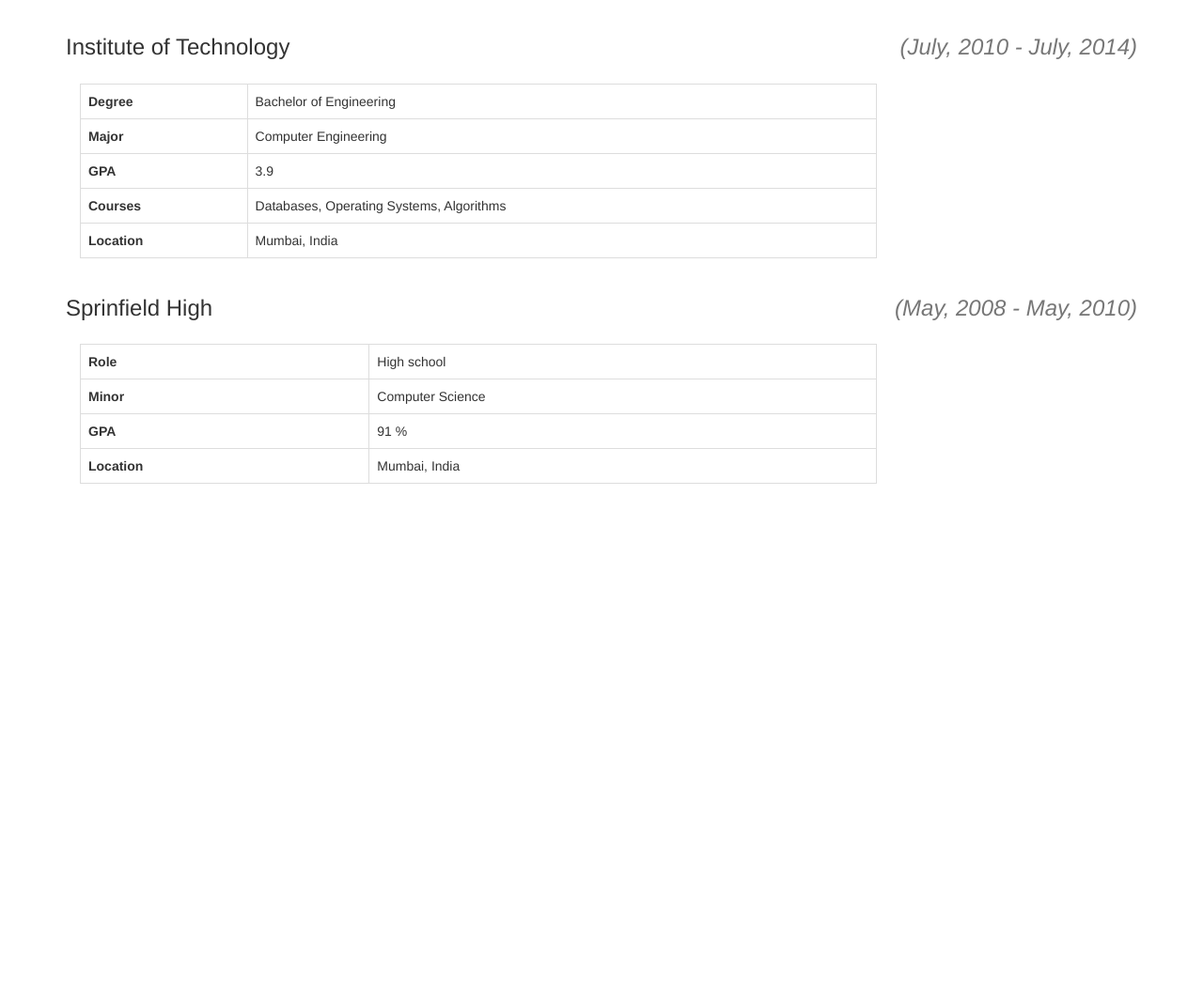
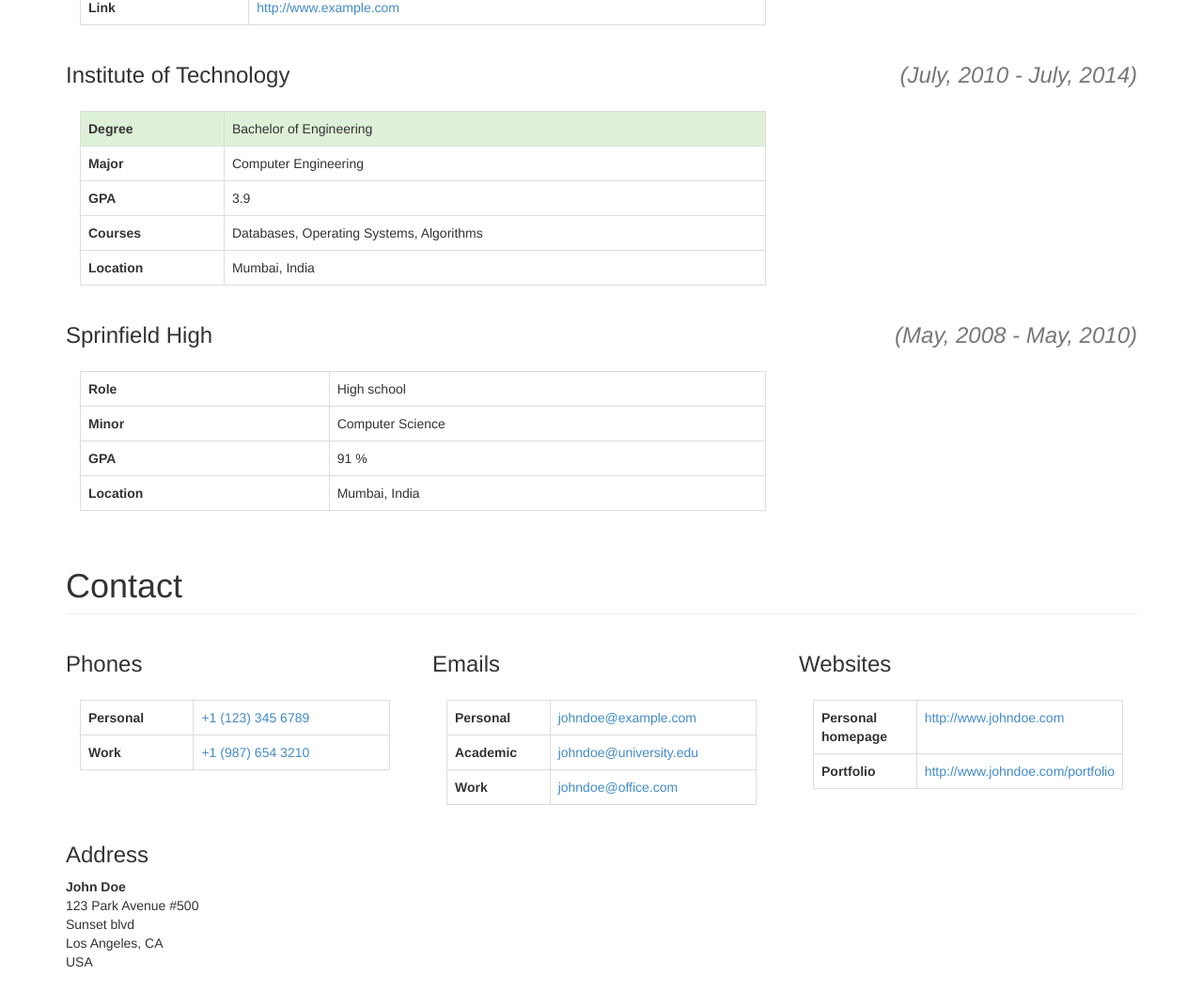
Before and after one commit to darshan1810/SiteBake, a website: page index.html in a window 1280 px wide. Shown: the part 996-2050 px from the top of the page at 94% size. Before the commit the page ends 2000 px from the top, so only its background shows below. Drawn offline with Linux system fonts and the light colour scheme.

Commit message:
Display for contact section

```diff
--- a/css/main.css
+++ b/css/main.css
@@ -5,10 +5,9 @@ body {
 .navbar {
     margin-bottom: 20px;
 }
-.vcontainer {
-    min-height: 10em;
-    display: table-cell;
-    vertical-align: middle;
+.profile-pic {
+    height: 150px;
+    width: 150px;
 }
 .top-padded {
     padding-top: 15px;
--- a/data/contact.js
+++ b/data/contact.js
@@ -34,9 +34,9 @@ var _contact = {
         }
     ],
     "address": {
+        "name": "John Doe",
         "line1": "123 Park Avenue #500",
         "line2": "Sunset blvd",
-        "line3": "line 3",
         "city": "Los Angeles",
         "state": "CA",
         "country": "USA",
--- a/index.html
+++ b/index.html
@@ -59,12 +59,12 @@
     <div class="container">
         <div ng-controller="biocontroller">
             <div class="jumbotron" id="home">
-                <div class="container">
+                <div class="container-fluid">
                     <div class="row">
-                        <div class="col-sm-3">
-                            <img src="./data/photo.jpg" class="img-circle img-responsive center-block" alt="Profile picture">
+                        <div class="col-sm-4">
+                            <img src="./data/photo.jpg" class="img-circle center-block profile-pic" alt="Profile picture">
                         </div>
-                        <div class="col-sm-9">
+                        <div class="col-sm-8">
                             <h1>{{bio.name}}</h1>
                             <p class="lead text-muted" ng-show="bio.tagline"><em>{{bio.tagline}}</em>
                             </p>
@@ -89,16 +89,16 @@
     </div>
     <!-- /container -->
 
-    <div class="container" ng-controller="educationcontroller">
-        <h1 class="page-header" id="education">Education</h1>
+    <div class="container" ng-controller="educationcontroller" id="education">
+        <h1 class="page-header">Education</h1>
         <div ng-repeat="institution in education.institutions">
             <h3>{{institution.name}}<span class="text-muted pull-right"><em>({{institution.duration}})</em></span></h3>
-            <div class="container top-padded">
+            <div class="container-fluid top-padded">
                 <div class="row">
-                    <div class="col-sm-9">
+                    <div class="col-sm-8">
                         <table class="table table-bordered">
                             <tbody>
-                                <tr ng-show="institution.degree" data-toggle="tooltip" data-placement="top" title="{{institution.role}}" tooltip>
+                                <tr class="success" ng-show="institution.degree" data-toggle="tooltip" data-placement="top" title="{{institution.role}}" tooltip>
                                     <th>Degree</th>
                                     <td>{{institution.degree}}</td>
                                 </tr>
@@ -128,14 +128,14 @@
                                 </tr>
                                 <tr ng-show="institution.link">
                                     <th>Link</th>
-                                    <td><a target="_blank" ng-href="{{institution.link}}">{{institution.link}}</a></td>
+                                    <td><a target="_blank" ng-href="{{institution.link}}">{{institution.link}}</a>
+                                    </td>
                                 </tr>
                             </tbody>
                         </table>
                     </div>
-                    <div class="col-sm-3 hidden-xs">
-                        <img class="logo center-block" ng-show="institution.logo_link" ng-src="{{institution.logo_link}}" alt="logo" />
-                        {{institute.logo_link}}
+                    <div class="col-sm-4 hidden-xs">
+                        <img class="logo center-block" ng-show="institution.logo_link" ng-src="{{institution.logo_link}}" alt="logo" />{{institute.logo_link}}
                     </div>
                 </div>
             </div>
@@ -143,6 +143,69 @@
     </div>
     <!-- /container -->
 
+    <div class="container" id="contact" ng-controller="contactcontroller">
+        <h1 class="page-header">Contact</h1>
+        <div class="row">
+            <div class="col-md-4">
+                <div ng-show="contact.phones">
+                    <h3>Phones</h3>
+                    <div class="container-fluid top-padded">
+                        <table class="table table-bordered">
+                            <tbody>
+                                <tr ng-repeat="phone in contact.phones">
+                                    <th>{{phone.name}}</th>
+                                    <td><a ng-href="tel:{{phone.number}}">{{phone.number}}</a>
+                                    </td>
+                                </tr>
+                            </tbody>
+                        </table>
+                    </div>
+                </div>
+            </div>
+            <div class="col-md-4">
+                <div ng-show="contact.emails">
+                    <h3>Emails</h3>
+                    <div class="container-fluid top-padded">
+                        <table class="table table-bordered">
+                            <tbody>
+                                <tr ng-repeat="email in contact.emails">
+                                    <th>{{email.name}}</th>
+                                    <td><a ng-href="mailto:{{email.email}}">{{email.email}}</a>
+                                    </td>
+                                </tr>
+                            </tbody>
+                        </table>
+                    </div>
+                </div>
+            </div>
+            <div class="col-md-4">
+                <div ng-show="contact.websites">
+                    <h3>Websites</h3>
+                    <div class="container-fluid top-padded">
+                        <table class="table table-bordered">
+                            <tbody>
+                                <tr ng-repeat="website in contact.websites">
+                                    <th>{{website.name}}</th>
+                                    <td><a target="_blank" ng-href="{{website.link}}">{{website.link}}</a>
+                                    </td>
+                                </tr>
+                            </tbody>
+                        </table>
+                    </div>
+                </div>
+            </div>
+        </div>
+        <div ng-show="contact.address">
+            <h3>Address</h3>
+            <address>
+                <strong>{{contact.address.name}}</strong><br>
+                {{contact.address.line1}}<br/>
+                {{contact.address.line2}}<br/>
+                {{contact.address.city}}<span ng-if="contact.address.city && contact.address.state">, </span>{{contact.address.state}}<br/>
+                {{contact.address.country}}<br/>
+            </address>
+        </div>
+    </div>
 
     <!-- jQuery (necessary for Bootstrap's JavaScript plugins) -->
     <script src="./bower_components/jquery/dist/jquery.min.js"></script>
@@ -150,6 +213,7 @@
     <script src="./bower_components/angular/angular.min.js"></script>
     <script src="./data/bio.js"></script>
     <script src="./data/education.js"></script>
+    <script src="./data/contact.js"></script>
     <script src="./js/app.js"></script>
     <script src="./js/data.js"></script>
     <script src="./js/controllers.js"></script>
--- a/js/controllers.js
+++ b/js/controllers.js
@@ -19,4 +19,8 @@ angular.module('myApp.controllers', ['myApp.data'])
     .controller('educationcontroller', ['$scope', 'education',
         function ($scope, $education) {
             $scope.education = $education;
-        }])
+    }])
+    .controller('contactcontroller', ['$scope', 'contact',
+        function ($scope, $contact) {
+            $scope.contact = $contact;
+    }]);
--- a/js/data.js
+++ b/js/data.js
@@ -7,3 +7,7 @@ data.factory('bio', function bioFactory() {
 data.factory('education', function educationFactory() {
     return _education;
 });
+
+data.factory('contact', function contactFactory() {
+    return _contact;
+});
```
